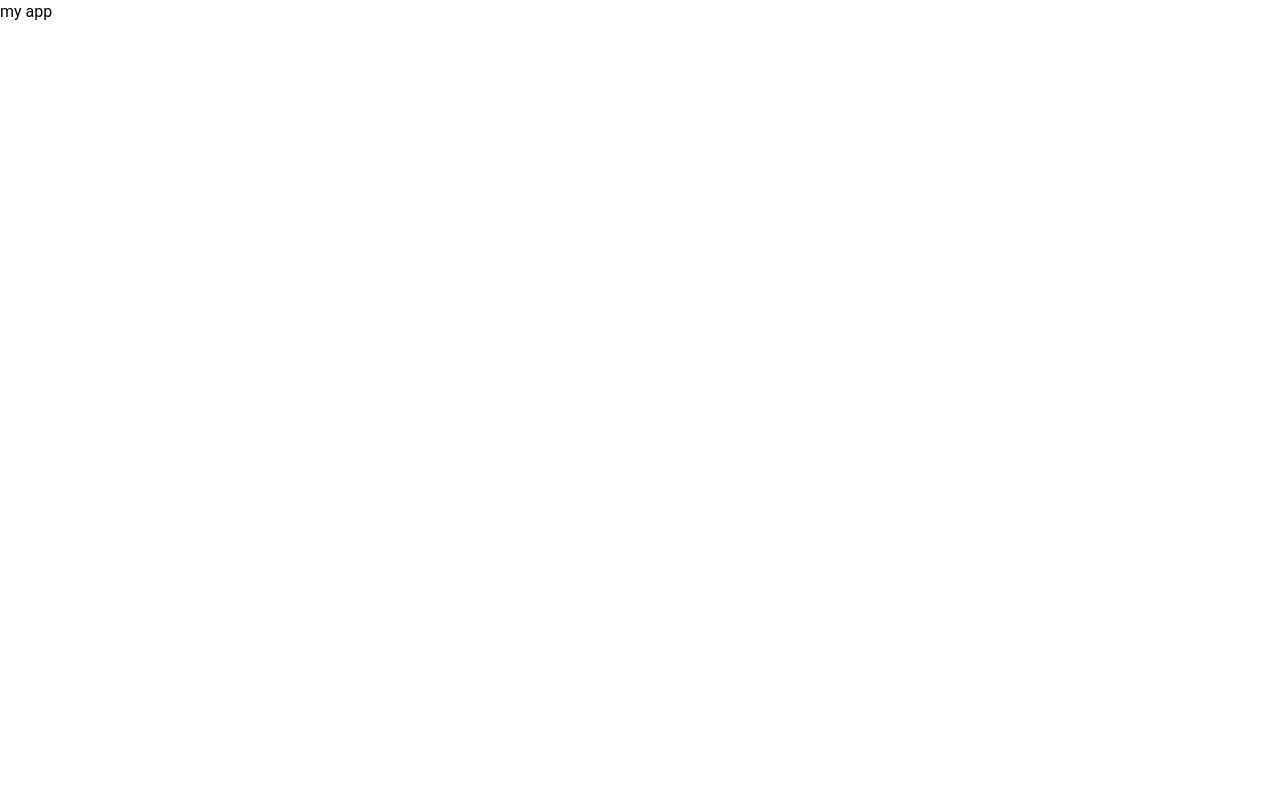
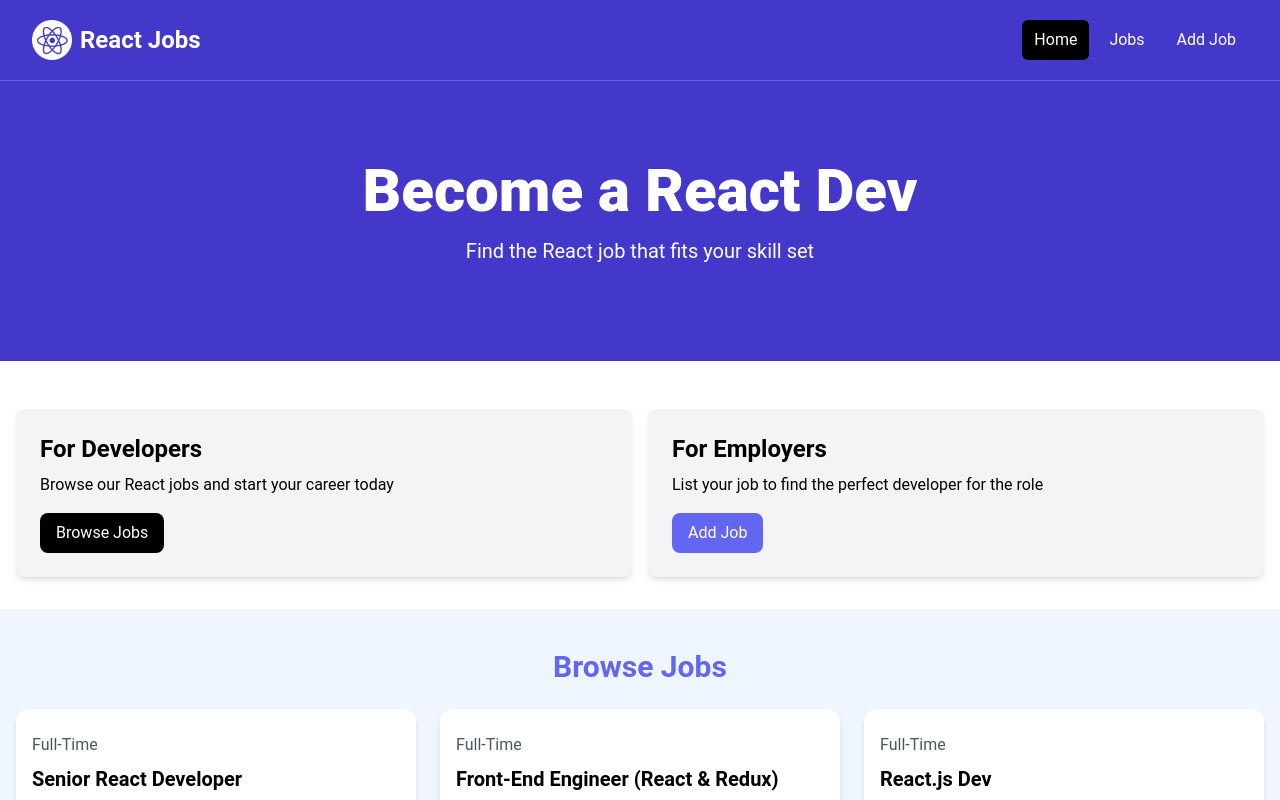
Before and after one commit to Sarahcav97/react-job-search-app, a React (Vite) app in the folder client/: page / in a window 1280 px wide. Shown: the top 800 px of the page. Built offline with nearby package versions, Linux system fonts and the light colour scheme.

Commit message:
updating routes

```diff
--- a/client/src/components/Navbar.jsx
+++ b/client/src/components/Navbar.jsx
@@ -1,5 +1,5 @@
 import logo from '../assets/images/logo.png';
-
+import { Link } from 'react-router-dom';
 const Navbar = () => {
 	return (
 		<nav className='bg-indigo-700 border-b border-indigo-500'>
@@ -7,9 +7,9 @@ const Navbar = () => {
 				<div className='flex h-20 items-center justify-between'>
 					<div className='flex flex-1 items-center justify-center md:items-stretch md:justify-start'>
 						{/* <!-- Logo --> */}
-						<a
+						<Link
 							className='flex flex-shrink-0 items-center mr-4'
-							href='/index.html'
+							to='/'
 						>
 							<img
 								className='h-10 w-auto'
@@ -19,28 +19,28 @@ const Navbar = () => {
 							<span className='hidden md:block text-white text-2xl font-bold ml-2'>
 								React Jobs
 							</span>
-						</a>
+						</Link>
 
 						<div className='md:ml-auto'>
 							<div className='flex space-x-2'>
-								<a
-									href='/index.html'
+								<Link
+									to='/'
 									className='text-white bg-black hover:bg-gray-900 hover:text-white rounded-md px-3 py-2'
 								>
 									Home
-								</a>
-								<a
-									href='/jobs.html'
+								</Link>
+								<Link
+									to='/jobs'
 									className='text-white hover:bg-gray-900 hover:text-white rounded-md px-3 py-2'
 								>
 									Jobs
-								</a>
-								<a
-									href='/add-job.html'
+								</Link>
+								<Link
+									to='/add-job'
 									className='text-white hover:bg-gray-900 hover:text-white rounded-md px-3 py-2'
 								>
 									Add Job
-								</a>
+								</Link>
 							</div>
 						</div>
 					</div>
--- /dev/null
+++ b/client/src/layouts/MainLayout.jsx
@@ -0,0 +1,12 @@
+import { Outlet } from 'react-router-dom';
+import Navbar from '../components/Navbar';
+
+const MainLayout = () => {
+	return (
+		<div>
+			<Navbar />
+			<Outlet />
+		</div>
+	);
+};
+export default MainLayout;
--- /dev/null
+++ b/client/src/pages/HomePage.jsx
@@ -0,0 +1,16 @@
+import Hero from '../components/Hero';
+import HomeCards from '../components/HomeCards';
+import JobListings from '../components/JobListings';
+import ViewAllJobs from '../components/ViewAllJobs';
+
+const HomePage = () => {
+	return (
+		<div>
+			<Hero />
+			<HomeCards />
+			<JobListings />
+			<ViewAllJobs />
+		</div>
+	);
+};
+export default HomePage;
--- /dev/null
+++ b/client/src/pages/JobsPage.jsx
@@ -0,0 +1,4 @@
+const JobsPage = () => {
+	return <div>Jobs page</div>;
+};
+export default JobsPage;
```
Also changed, not shown: client/src/App.jsx (+12 -7 lines).
